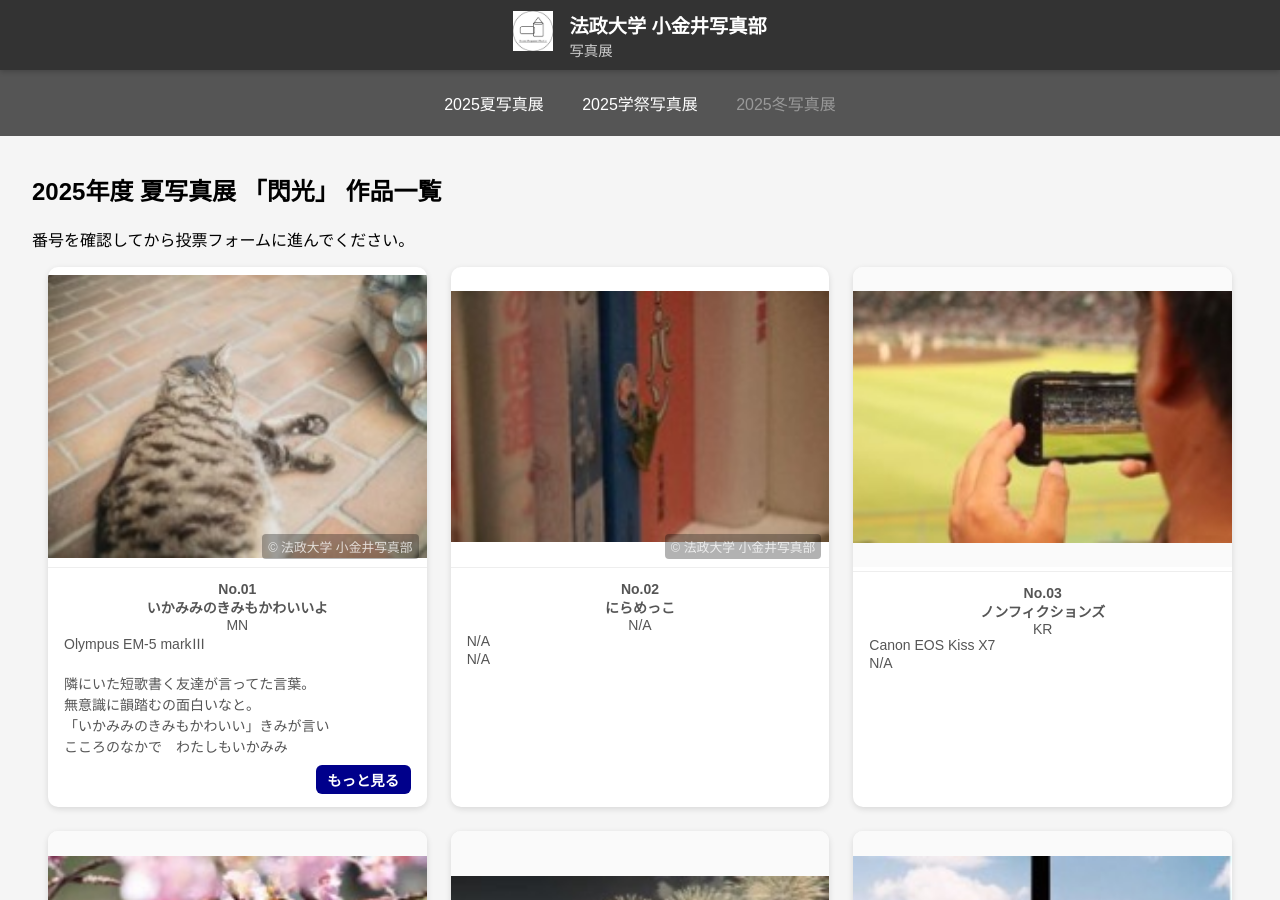
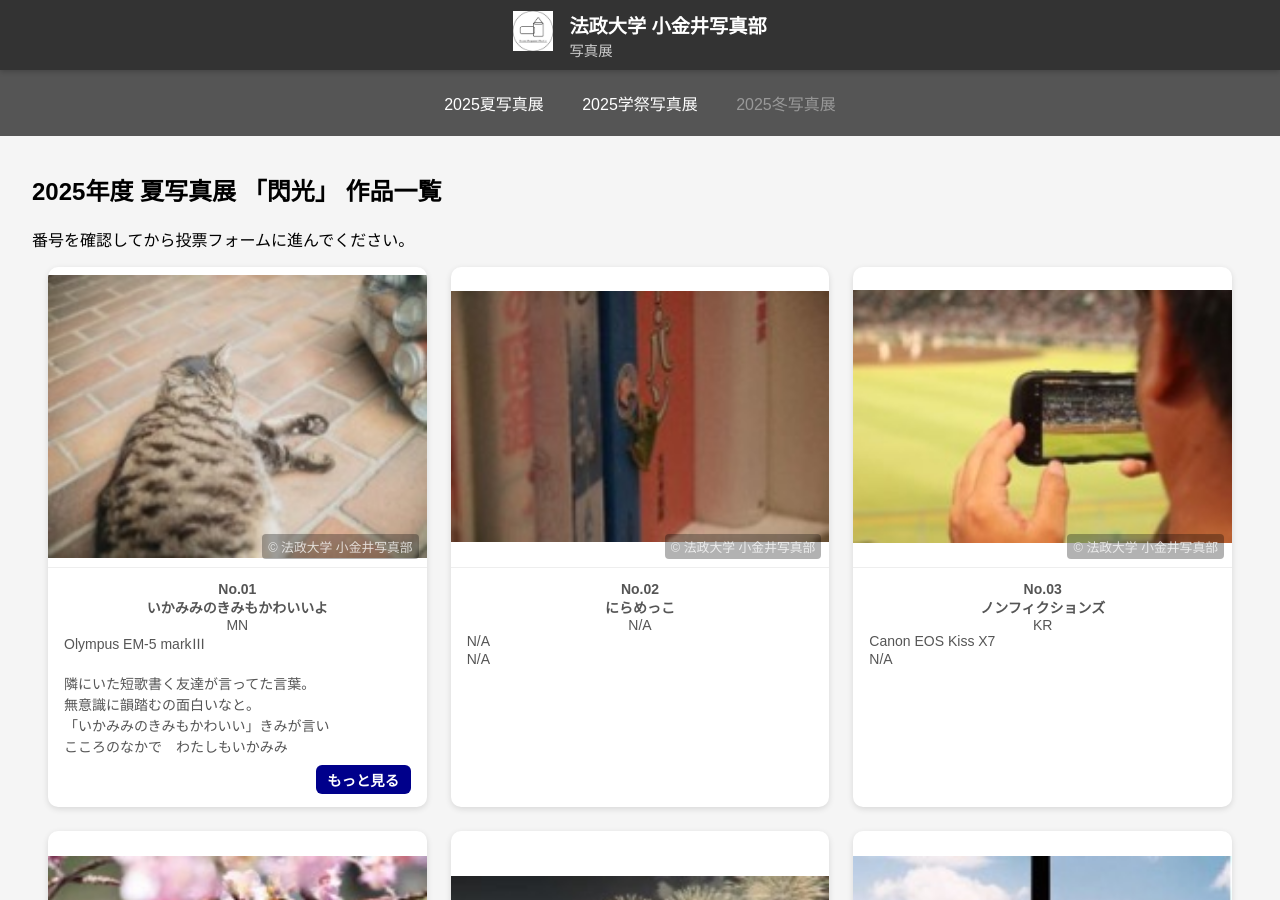
Before and after one commit to fujiyoshi-takayuki/photo-exhibition-site, a Jekyll site: the page built from 2025/summer/af69592862e159a7cf723a78c20a47ce109d13b04db75224503159b765b84967/index.html, in a window 1280 px wide and 900 px high. Built offline with Jekyll 4.4.1, drawn with Linux system fonts in a browser that asks for light colours.

Commit message:
set some changes

```diff
--- a/2025/summer/af69592862e159a7cf723a78c20a47ce109d13b04db75224503159b765b84967/index.html
+++ b/2025/summer/af69592862e159a7cf723a78c20a47ce109d13b04db75224503159b765b84967/index.html
@@ -10,8 +10,10 @@ title: 2025年度 夏写真展 「閃光」 作品一覧
       <div class="work-gallery">
         <div class="work-card">
           <div class="photo-wrapper" data-full="public-images/2025-summer01_s.jpg">
-            <div class="photo" style="background-image: url('public-images/2025-summer01_s.jpg');"></div>
-            <div class="photo-overlay"></div>
+            <div class="photo" style="background-image: url('public-images/2025-summer01_s.jpg');">
+            </div>
+            <div class="photo-overlay">
+            </div>
           </div>
 
           <div class="work-info">
@@ -32,8 +34,10 @@ title: 2025年度 夏写真展 「閃光」 作品一覧
 
         <div class="work-card">
           <div class="photo-wrapper" data-full="public-images/2025-summer02_s.jpg">
-            <div class="photo" style="background-image: url('public-images/2025-summer02_s.jpg');"></div>
-            <div class="photo-overlay"></div>
+            <div class="photo" style="background-image: url('public-images/2025-summer02_s.jpg');">
+            </div>
+            <div class="photo-overlay">
+            </div>
           </div>
 
           <div class="work-info">
@@ -47,12 +51,12 @@ title: 2025年度 夏写真展 「閃光」 作品一覧
         </div>
 
         <div class="work-card">
-          <a href="public-images/2025-summer03_s.jpg" target="_blank">
-            <img
-              src="public-images/2025-summer03_s.jpg"
-              alt="作品No.03 ノンフィクションズ 作者: someone"
-            />
-          </a>
+          <div class="photo-wrapper" data-full="public-images/2025-summer03_s.jpg">
+            <div class="photo" style="background-image: url('public-images/2025-summer03_s.jpg');">
+            </div>
+            <div class="photo-overlay">
+            </div>
+          </div>
           <div class="work-info">
             <p class="work-number"><strong>No.03</strong></p>
             <p class="work-title">ノンフィクションズ</p>
@@ -64,12 +68,13 @@ title: 2025年度 夏写真展 「閃光」 作品一覧
         </div>
 
         <div class="work-card">
-          <a href="public-images/2025-summer04_s.jpg" target="_blank">
-            <img
-              src="public-images/2025-summer04_s.jpg"
-              alt="作品No.04 麗らかな春のひと時 作者: someone"
-            />
-          </a>
+          <div class="photo-wrapper" data-full="public-images/2025-summer04_s.jpg">
+            <div class="photo" style="background-image: url('public-images/2025-summer04_s.jpg');">
+            </div>
+            <div class="photo-overlay">
+            </div>
+          </div>
+
           <div class="work-info">
             <p class="work-number"><strong>No.04</strong></p>
             <p class="work-title">麗らかな春のひと時</p>
@@ -81,12 +86,13 @@ title: 2025年度 夏写真展 「閃光」 作品一覧
         </div>
 
         <div class="work-card">
-          <a href="public-images/2025-summer05_s.jpg" target="_blank">
-            <img
-              src="public-images/2025-summer05_s.jpg"
-              alt="作品No.05 フェニックス 作者: someone"
-            />
-          </a>
+          <div class="photo-wrapper" data-full="public-images/2025-summer05_s.jpg">
+            <div class="photo" style="background-image: url('public-images/2025-summer05_s.jpg');">
+            </div>
+            <div class="photo-overlay">
+            </div>
+          </div>
+
           <div class="work-info">
             <p class="work-number"><strong>No.05</strong></p>
             <p class="work-title">フェニックス</p>
@@ -103,12 +109,13 @@ title: 2025年度 夏写真展 「閃光」 作品一覧
         </div>
 
         <div class="work-card">
-          <a href="public-images/2025-summer06_s.jpg" target="_blank">
-            <img
-              src="public-images/2025-summer06_s.jpg"
-              alt="作品No.06 初夏の足音 作者: someone"
-            />
-          </a>
+          <div class="photo-wrapper" data-full="public-images/2025-summer06_s.jpg">
+            <div class="photo" style="background-image: url('public-images/2025-summer06_s.jpg');">
+            </div>
+            <div class="photo-overlay">
+            </div>
+          </div>
+
           <div class="work-info">
             <p class="work-number"><strong>No.06</strong></p>
             <p class="work-title">初夏の足音</p>
@@ -125,12 +132,13 @@ title: 2025年度 夏写真展 「閃光」 作品一覧
         </div>
 
         <div class="work-card">
-          <a href="public-images/2025-summer07_s.jpg" target="_blank">
-            <img
-              src="public-images/2025-summer07_s.jpg"
-              alt="作品No.07 和 作者: someone"
-            />
-          </a>
+          <div class="photo-wrapper" data-full="public-images/2025-summer07_s.jpg">
+            <div class="photo" style="background-image: url('public-images/2025-summer07_s.jpg');">
+            </div>
+            <div class="photo-overlay">
+            </div>
+          </div>
+
           <div class="work-info">
             <p class="work-number"><strong>No.07</strong></p>
             <p class="work-title">和</p>
@@ -150,12 +158,13 @@ title: 2025年度 夏写真展 「閃光」 作品一覧
         </div>
 
         <div class="work-card">
-          <a href="public-images/2025-summer08_s.jpg" target="_blank">
-            <img
-              src="public-images/2025-summer08_s.jpg"
-              alt="作品No.08 再出発 作者: someone"
-            />
-          </a>
+          <div class="photo-wrapper" data-full="public-images/2025-summer08_s.jpg">
+            <div class="photo" style="background-image: url('public-images/2025-summer08_s.jpg');">
+            </div>
+            <div class="photo-overlay">
+            </div>
+          </div>
+
           <div class="work-info">
             <p class="work-number"><strong>No.08</strong></p>
             <p class="work-title">再出発</p>
@@ -174,12 +183,13 @@ title: 2025年度 夏写真展 「閃光」 作品一覧
         </div>
 
         <div class="work-card">
-          <a href="public-images/2025-summer09_s.jpg" target="_blank">
-            <img
-              src="public-images/2025-summer09_s.jpg"
-              alt="作品No.09 地下 作者: someone"
-            />
-          </a>
+          <div class="photo-wrapper" data-full="public-images/2025-summer09_s.jpg">
+            <div class="photo" style="background-image: url('public-images/2025-summer09_s.jpg');">
+            </div>
+            <div class="photo-overlay">
+            </div>
+          </div>
+
           <div class="work-info">
             <p class="work-number"><strong>No.09</strong></p>
             <p class="work-title">地下</p>
@@ -196,12 +206,13 @@ title: 2025年度 夏写真展 「閃光」 作品一覧
         </div>
 
         <div class="work-card">
-          <a href="public-images/2025-summer10_s.jpg" target="_blank">
-            <img
-              src="public-images/2025-summer10_s.jpg"
-              alt="作品No.10 黒漆 作者: someone"
-            />
-          </a>
+          <div class="photo-wrapper" data-full="public-images/2025-summer10_s.jpg">
+            <div class="photo" style="background-image: url('public-images/2025-summer10_s.jpg');">
+            </div>
+            <div class="photo-overlay">
+            </div>
+          </div>
+
           <div class="work-info">
             <p class="work-number"><strong>No.10</strong></p>
             <p class="work-title">黒漆</p>
@@ -218,12 +229,13 @@ title: 2025年度 夏写真展 「閃光」 作品一覧
         </div>
 
         <div class="work-card">
-          <a href="public-images/2025-summer11_s.jpg" target="_blank">
-            <img
-              src="public-images/2025-summer11_s.jpg"
-              alt="作品No.11 捻り 作者: たかきち"
-            />
-          </a>
+          <div class="photo-wrapper" data-full="public-images/2025-summer11_s.jpg">
+            <div class="photo" style="background-image: url('public-images/2025-summer11_s.jpg');">
+            </div>
+            <div class="photo-overlay">
+            </div>
+          </div>
+
           <div class="work-info">
             <p class="work-number"><strong>No.11</strong></p>
             <p class="work-title">捻り</p>
@@ -240,12 +252,13 @@ title: 2025年度 夏写真展 「閃光」 作品一覧
         </div>
 
         <div class="work-card">
-          <a href="public-images/2025-summer12_s.jpg" target="_blank">
-            <img
-              src="public-images/2025-summer12_s.jpg"
-              alt="作品No.12 Last Performance 作者: たかきち"
-            />
-          </a>
+          <div class="photo-wrapper" data-full="public-images/2025-summer12_s.jpg">
+            <div class="photo" style="background-image: url('public-images/2025-summer12_s.jpg');">
+            </div>
+            <div class="photo-overlay">
+            </div>
+          </div>
+
           <div class="work-info">
             <p class="work-number"><strong>No.12</strong></p>
             <p class="work-title">Last Performance</p>
@@ -259,12 +272,13 @@ title: 2025年度 夏写真展 「閃光」 作品一覧
         </div>
 
         <div class="work-card">
-          <a href="public-images/2025-summer13_s.jpg" target="_blank">
-            <img
-              src="public-images/2025-summer13_s.jpg"
-              alt="作品No.13 Attempt!! 作者: someone"
-            />
-          </a>
+          <div class="photo-wrapper" data-full="public-images/2025-summer13_s.jpg">
+            <div class="photo" style="background-image: url('public-images/2025-summer13_s.jpg');">
+            </div>
+            <div class="photo-overlay">
+            </div>
+          </div>
+
           <div class="work-info">
             <p class="work-number"><strong>No.13</strong></p>
             <p class="work-title">Attempt!!</p>
@@ -278,12 +292,13 @@ title: 2025年度 夏写真展 「閃光」 作品一覧
         </div>
 
         <div class="work-card">
-          <a href="public-images/2025-summer14_s.jpg" target="_blank">
-            <img
-              src="public-images/2025-summer14_s.jpg"
-              alt="作品No.14 愛 作者: たかきち"
-            />
-          </a>
+          <div class="photo-wrapper" data-full="public-images/2025-summer14_s.jpg">
+            <div class="photo" style="background-image: url('public-images/2025-summer14_s.jpg');">
+            </div>
+            <div class="photo-overlay">
+            </div>
+          </div>
+
           <div class="work-info">
             <p class="work-number"><strong>No.14</strong></p>
             <p class="work-title">愛</p>
```
